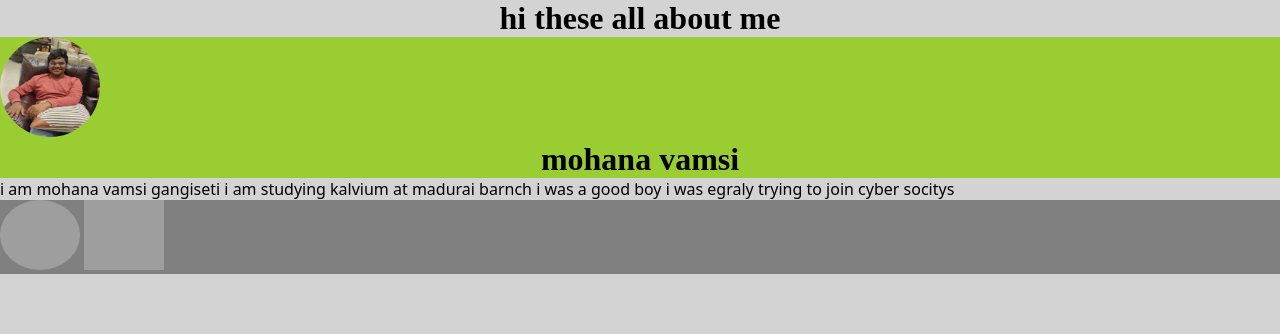
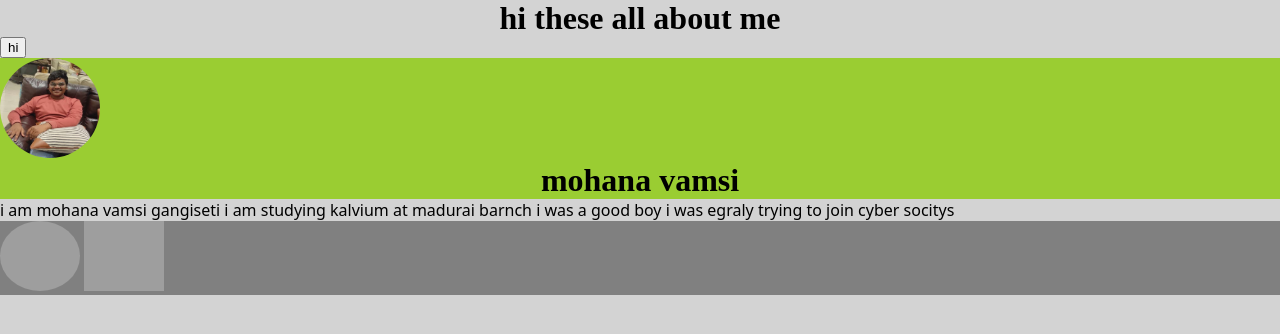
Before and after one commit to mohanavamsi0614/web2.0, a plain HTML site: page web/index.html in a window 1280 px wide. Drawn offline with Linux system fonts and the light colour scheme; grey boxes are pictures that could not be loaded.

Commit message:
Update index.html

```diff
--- a/web/index.html
+++ b/web/index.html
@@ -11,6 +11,7 @@
 
 <body>
     <h1 align="middle">hi these all about me</h1>
+    <button id="bu">hi</button>
     <div class="head">
         <img src="IMG_20230812_163903_205.jpg" alt="" height="100px" width="100px"style="border-radius:50%;">
        <h1 align="middle">mohana vamsi</h1>
```
